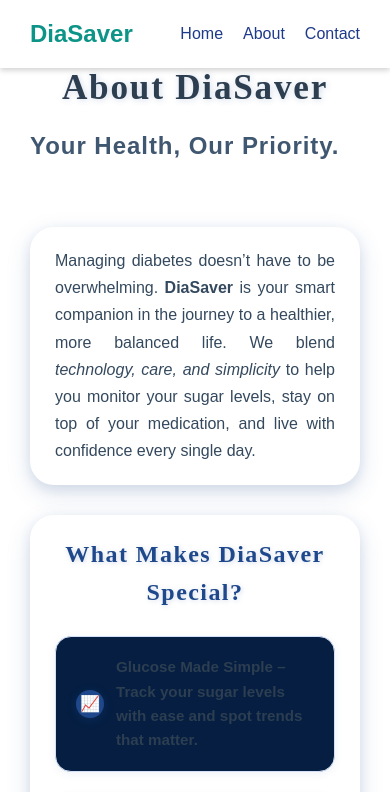
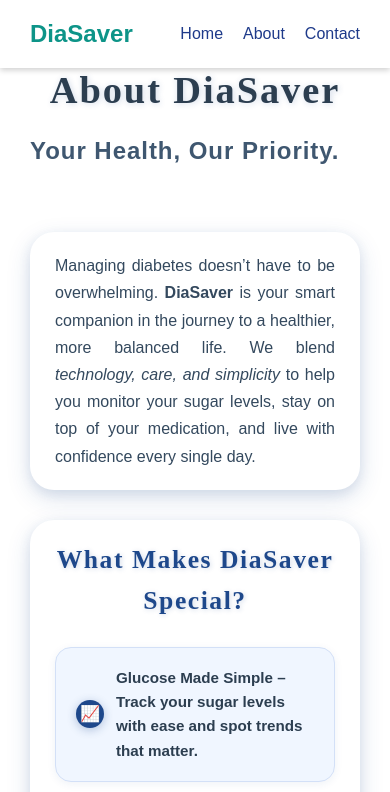
Before and after one commit to MayooriEkanthan/DiaSaver, a React (Create React App) app: page /about in a window 390 px wide. Shown: the top 792 px of the page. Built offline with nearby package versions, Linux system fonts and the light colour scheme.

Commit message:
Your commit message

```diff
--- a/src/pages/About.css
+++ b/src/pages/About.css
@@ -0,0 +1,223 @@
+/* Reset */
+* {
+  box-sizing: border-box;
+  margin: 0;
+  padding: 0;
+}
+
+/* Body and container */
+body {
+  font-family: 'Montserrat', sans-serif;
+  background: #e9f2ff;
+  color: #2c3e50;
+  line-height: 1.6;
+  min-height: 100vh;
+  display: flex;
+  justify-content: center;
+  padding: 60px 15px;
+  -webkit-font-smoothing: antialiased;
+  -moz-osx-font-smoothing: grayscale;
+}
+
+.container {
+  max-width: 900px;
+  width: 100%;
+  padding: 0 15px;
+  position: relative;
+}
+
+/* Cards style */
+.card {
+  background: #ffffff;
+  border-radius: 24px;
+  box-shadow:
+    0 8px 25px rgba(30, 72, 139, 0.15),
+    0 4px 12px rgba(30, 72, 139, 0.1);
+  padding: 30px 40px;
+  margin-bottom: 40px;
+  transition: box-shadow 0.3s ease;
+  position: relative;
+  z-index: 1;
+}
+
+.card:hover {
+  box-shadow:
+    0 16px 40px rgba(30, 72, 139, 0.25),
+    0 8px 20px rgba(30, 72, 139, 0.15);
+}
+
+/* Header Section */
+.header-section {
+  text-align: center;
+  margin-bottom: 60px;
+  user-select: none;
+}
+
+.header-section h1 {
+  font-family: 'Playfair Display', serif;
+  font-weight: 700;
+  font-size: 3.8rem;
+  color: #2c3e50;
+  letter-spacing: 0.05em;
+  margin-bottom: 10px;
+  text-shadow: 1px 1px 6px rgba(30, 72, 139, 0.2);
+}
+
+.tagline {
+  font-weight: 600;
+  font-size: 1.5rem;
+  color: #3f5770;
+  letter-spacing: 0.04em;
+  user-select: none;
+}
+
+/* Paragraphs */
+p {
+  font-family: 'Montserrat', sans-serif;
+  font-weight: 500;
+  font-size: 1.15rem;
+  color: #34495e;
+  max-width: 720px;
+  margin: 0 auto;
+  line-height: 1.7;
+  text-align: justify;
+  text-justify: inter-word;
+  position: relative;
+  z-index: 1;
+}
+
+/* Headings */
+h2 {
+  font-family: 'Playfair Display', serif;
+  font-weight: 700;
+  font-size: 2.5rem;
+  color: #1e488b;
+  margin-bottom: 25px;
+  text-align: center;
+  letter-spacing: 0.06em;
+  user-select: none;
+  text-shadow: 1px 1px 5px rgba(30, 72, 139, 0.2);
+}
+
+/* Features list */
+.features-list {
+  list-style: none;
+  max-width: 700px;
+  margin: 0 auto;
+  padding-left: 0;
+}
+
+.features-list li {
+  background: #f0f6ff;
+  border: 1px solid #d3e0f7;
+  border-radius: 16px;
+  padding: 18px 25px 18px 60px;
+  margin-bottom: 22px;
+  font-weight: 600;
+  font-size: 1.1rem;
+  color: #2c3e50;
+  position: relative;
+  cursor: default;
+  transition: background 0.3s ease, border-color 0.3s ease;
+  box-shadow:
+    0 2px 8px rgba(30, 72, 139, 0.07);
+  display: flex;
+  align-items: center;
+  gap: 18px;
+}
+
+.features-list li:hover {
+  background: #d9e8ff;
+  border-color: #1e488b;
+  box-shadow:
+    0 6px 20px rgba(30, 72, 139, 0.15);
+  color: #1e488b;
+}
+
+/* Icon boxes with emoji inside */
+.icon-box {
+  flex-shrink: 0;
+  background: #1e488b;
+  color: white;
+  width: 38px;
+  height: 38px;
+  border-radius: 50%;
+  font-size: 22px;
+  line-height: 38px;
+  text-align: center;
+  box-shadow:
+    0 2px 10px rgba(30, 72, 139, 0.3);
+  user-select: none;
+  transition: background 0.3s ease;
+}
+
+.features-list li:hover .icon-box {
+  background: #3a5f9e;
+  box-shadow:
+    0 4px 16px rgba(58, 95, 158, 0.4);
+}
+
+/* Footer message */
+.footer-message {
+  text-align: center;
+  color: #1e2a47;
+  font-weight: 600;
+  font-size: 1.25rem;
+  letter-spacing: 0.04em;
+  line-height: 1.75;
+  user-select: none;
+}
+
+/* Responsive */
+@media (max-width: 768px) {
+  .header-section h1 {
+    font-size: 3rem;
+  }
+  h2 {
+    font-size: 2rem;
+  }
+  p, .footer-message {
+    font-size: 1rem;
+    max-width: 100%;
+  }
+  .card {
+    padding: 25px 30px;
+    margin-bottom: 35px;
+  }
+  .features-list li {
+    font-size: 1rem;
+  }
+  .icon-box {
+    width: 32px;
+    height: 32px;
+    font-size: 18px;
+    line-height: 32px;
+  }
+}
+
+@media (max-width: 480px) {
+  .header-section h1 {
+    font-size: 2.4rem;
+  }
+  h2 {
+    font-size: 1.6rem;
+  }
+  .features-list li {
+    font-size: 0.95rem;
+    padding-left: 20px;
+    gap: 12px;
+  }
+  .icon-box {
+    width: 28px;
+    height: 28px;
+    font-size: 16px;
+    line-height: 28px;
+  }
+  .card {
+    padding: 20px 25px;
+    margin-bottom: 30px;
+  }
+  .footer-message {
+    font-size: 1rem;
+  }
+}
--- a/src/pages/style.css
+++ b/src/pages/style.css
@@ -8,8 +8,9 @@
 /* Body and container */
 body {
   font-family: 'Montserrat', sans-serif;
-  background: #114185;
-  color: #2d3135;
+  background-color: #d3e0f7;
+  background: #7298d1; /* Changed to light blue */
+  color: #2c3e50;
   line-height: 1.6;
   min-height: 100vh;
   display: flex;
@@ -56,7 +57,7 @@ body {
 .header-section h1 {
   font-family: 'Playfair Display', serif;
   font-weight: 700;
-  font-size: 3.2rem; /* reduced from 3.8rem */
+  font-size: 3.8rem;
   color: #2c3e50;
   letter-spacing: 0.05em;
   margin-bottom: 10px;
@@ -90,7 +91,7 @@ p {
 h2 {
   font-family: 'Playfair Display', serif;
   font-weight: 700;
-  font-size: 2.2rem; /* reduced from 2.5rem */
+  font-size: 2.5rem;
   color: #1e488b;
   margin-bottom: 25px;
   text-align: center;
@@ -108,22 +109,21 @@ h2 {
 }
 
 .features-list li {
-  background: #051e42;
+  background: #f0f6ff;
   border: 1px solid #d3e0f7;
   border-radius: 16px;
   padding: 18px 25px 18px 60px;
   margin-bottom: 22px;
   font-weight: 600;
   font-size: 1.1rem;
-  color: #2c3e50;
-  position: relative;
-  cursor: default;
-  transition: background 0.3s ease, border-color 0.3s ease;
   box-shadow:
     0 2px 8px rgba(30, 72, 139, 0.07);
   display: flex;
   align-items: center;
   gap: 18px;
+
+  /* Transition removed */
+  transition: none;
 }
 
 .features-list li:hover {
@@ -171,10 +171,10 @@ h2 {
 /* Responsive */
 @media (max-width: 768px) {
   .header-section h1 {
-    font-size: 2.7rem; /* reduced from 3rem */
+    font-size: 3rem;
   }
   h2 {
-    font-size: 1.9rem; /* reduced from 2rem */
+    font-size: 2rem;
   }
   p, .footer-message {
     font-size: 1rem;
@@ -197,10 +197,10 @@ h2 {
 
 @media (max-width: 480px) {
   .header-section h1 {
-    font-size: 2.2rem; /* reduced from 2.4rem */
+    font-size: 2.4rem;
   }
   h2 {
-    font-size: 1.5rem; /* reduced from 1.6rem */
+    font-size: 1.6rem;
   }
   .features-list li {
     font-size: 0.95rem;
```
